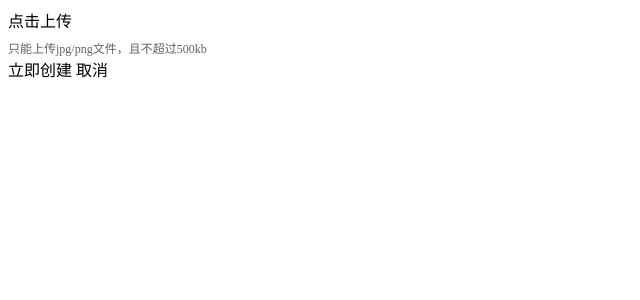
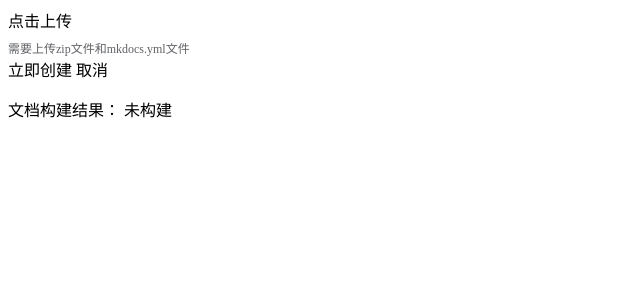
Before and after one commit to tistergit/flaskdemo, a Flask app: page /upload2/ in a window 1280 px wide. Shown: the top 300 px of the page, without its empty margins (0-640 px from the left). Run offline with Flask 2, Linux system fonts and the light colour scheme; some libraries are stand-ins or nearby versions.

Commit message:
构建结果返回显示搞定

```diff
--- a/app.py
+++ b/app.py
@@ -25,6 +25,12 @@ def create_app(envv):
     app.register_blueprint(bp , url_prefix="/upload2")
     configure_uploads(app, photos)
     patch_request_class(app)
+    app.jinja_env.block_start_string = '(%'  # 修改块开始符号
+    app.jinja_env.block_end_string = '%)'  # 修改块结束符号
+    app.jinja_env.variable_start_string = '(('  # 修改变量开始符号
+    app.jinja_env.variable_end_string = '))'  # 修改变量结束符号
+    app.jinja_env.comment_start_string = '(#'  # 修改注释开始符号
+    app.jinja_env.comment_end_string = '#)'  # 修改注释结束符号
     return app
 
 if __name__ == '__main__':
--- a/templates/upload/index-vue.html
+++ b/templates/upload/index-vue.html
@@ -9,6 +9,7 @@
 
 <body>
   <div id="app">
+
     <el-form ref="form" :model="form" label-width="80px">
       <el-form-item label="目标版本">
         <el-input v-model="form.doc_version"></el-input>
@@ -16,15 +17,19 @@
 
 
       <el-upload class="upload-demo" action="/upload2/file_upload" :on-preview="handlePreview" :on-remove="handleRemove"
-          :before-remove="beforeRemove" multiple :limit="3" :on-exceed="handleExceed" :file-list="fileList" :on-success="handleSuccess">
+        :before-remove="beforeRemove" multiple :limit="3" :on-exceed="handleExceed" :file-list="fileList"
+        :on-success="handleSuccess">
         <el-button size="small" type="primary">点击上传</el-button>
-          <div slot="tip" class="el-upload__tip">只能上传jpg/png文件，且不超过500kb</div>
+        <div slot="tip" class="el-upload__tip">需要上传zip文件和mkdocs.yml文件</div>
       </el-upload>
 
       <el-form-item>
         <el-button type="primary" @click="onSubmit">立即创建</el-button>
         <el-button>取消</el-button>
       </el-form-item>
+      <div>
+          <p>文档构建结果： {{ greeting }}</p>
+        </div>
     </el-form>
 
   </div>
@@ -40,7 +45,8 @@
     data() {
       return {
         fileList: [],
-        fileList2:[],
+        fileList2: [],
+        greeting: '未构建',
         form: {
           doc_version: '',
         },
@@ -49,11 +55,23 @@
     methods: {
       onSubmit() {
         console.log('submit!')
-        var config = { headers: {
+        this.greeting = "构建中,请稍等"
+        var config = {
+          headers: {
             'Content-Type': 'application/json',
-                      'Access-Control-Allow-Origin': '*'}}
+            'Access-Control-Allow-Origin': '*'
+          }
+        }
         console.log(this.fileList)
-        axios.post('/upload2/mkdocs',{'upload_files':this.fileList2 , 'doc_version': this.form.doc_version} , config)
+        let self=this;
+        axios.post('/upload2/mkdocs',
+          {
+            'upload_files': this.fileList2, 'doc_version': this.form.doc_version
+          }, config).then(
+            (response)=>{this.greeting = response.data.message}
+          )
+        console.log(this.greeting)
+
       },
       handleRemove(file, fileList) {
         console.log(file, fileList);
@@ -67,7 +85,7 @@
       beforeRemove(file, fileList) {
         return this.$confirm(`确定移除 ${file.name}？`);
       },
-      handleSuccess(res, file, fileList){
+      handleSuccess(res, file, fileList) {
         console.log('图片上传成功,文件名：' + res.upload_file)
         console.log(fileList)
         console.log(this.fileList)
--- a/upload/views.py
+++ b/upload/views.py
@@ -78,9 +78,10 @@ def mkdocs():
     build_cmd = "cd uploads/tmp;mkdocs build -q -c -d " + doc_version + " -f " + yml_filename
     current_app.logger.info("build_cmd : " + build_cmd)
     r = os.system(build_cmd)
+    r = 0
     if r != 0:
-        return "file upload error!!!",500
-    return jsonify({'message':'build success'}), 200
+        return u"构建失败!!!",500
+    return jsonify({'message':'构建成功!!!','code':'200'}), 200
     # return jsonify({'filename':'filename'}), 200
 
 
```
Lines whose indentation alone changed are shown as unchanged.
